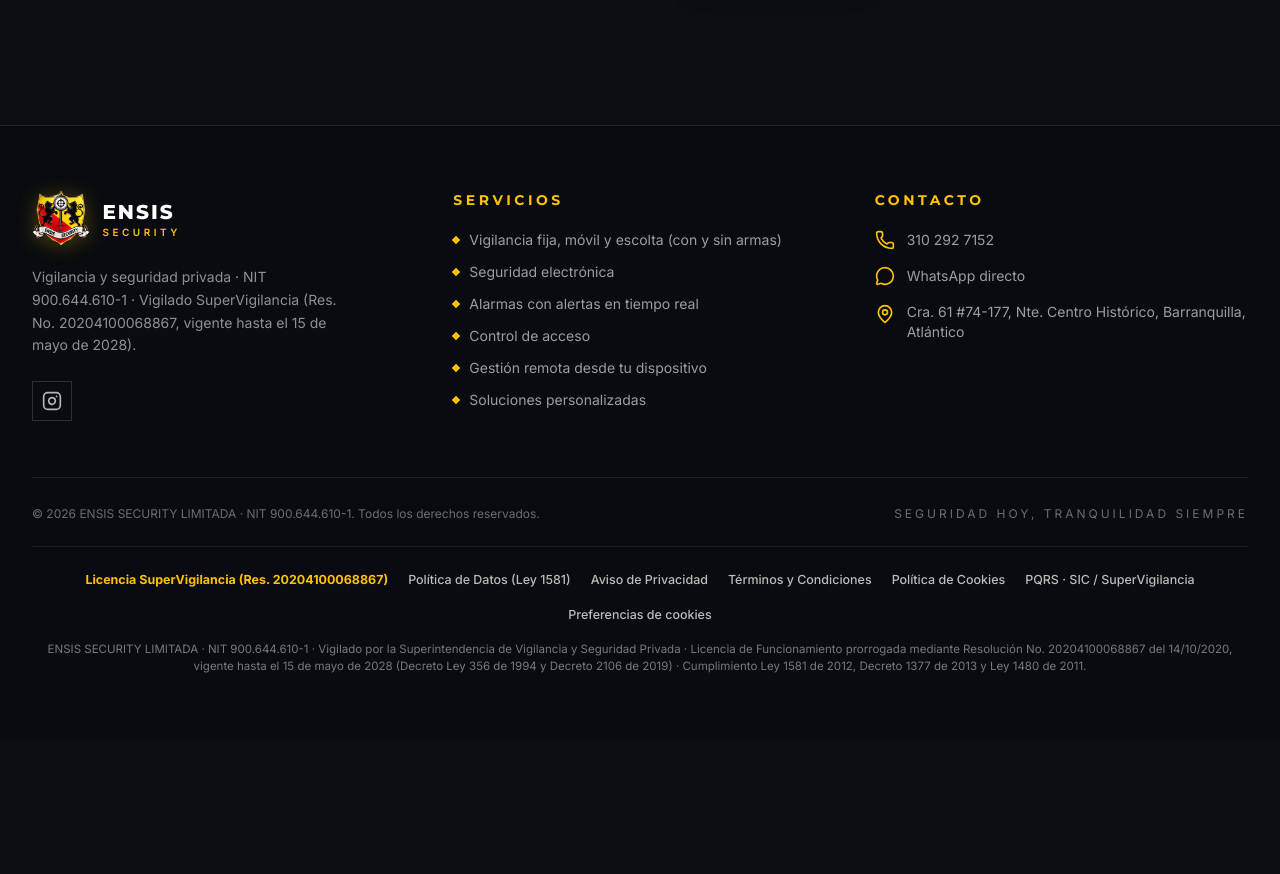
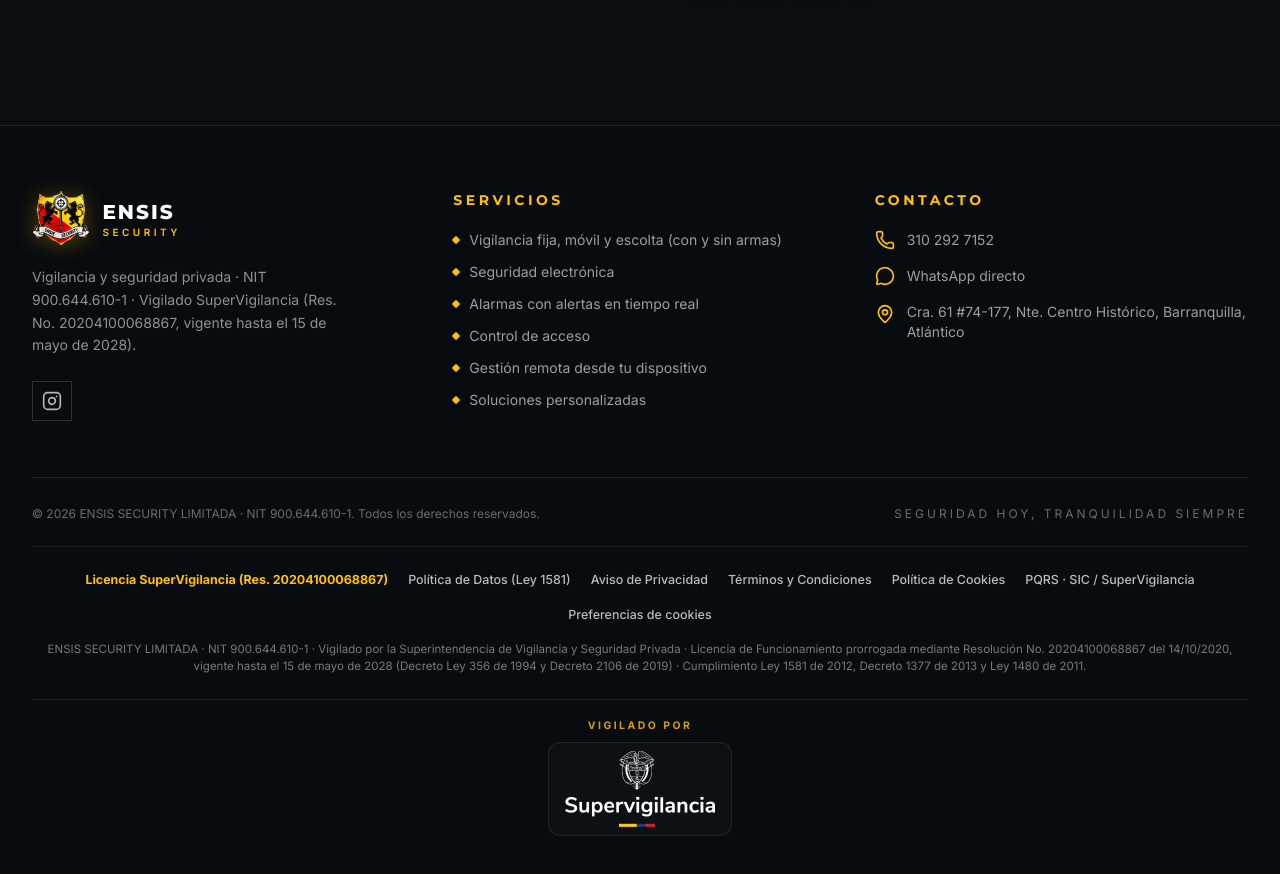
Before and after one commit to Litoplas9090/ENSIS-WEB001, a plain HTML site: page index.html in a window 1280 px wide. Shown: the part 9684-10558 px from the top of the page. Before the commit the page ends 10423 px from the top, so only its background shows below. Drawn offline with Linux system fonts and the light colour scheme.

Commit message:
Add official SuperVigilancia logo seal to page footer

```diff
--- a/assets/ensis-enhancements.css
+++ b/assets/ensis-enhancements.css
@@ -1735,3 +1735,50 @@ dialog.brochure-lightbox::backdrop {
     min-height: 44px;
   }
 }
+
+/* Official SuperVigilancia Logo Seal at the bottom of the Footer */
+.footer-sv-seal {
+  margin-top: 0.75rem;
+  padding-top: 1.15rem;
+  border-top: 1px solid rgba(255, 255, 255, 0.07);
+  width: 100%;
+  display: flex;
+  flex-direction: column;
+  align-items: center;
+  gap: 0.5rem;
+}
+
+.footer-sv-label {
+  font-size: 0.65rem;
+  font-weight: 700;
+  text-transform: uppercase;
+  letter-spacing: 0.24em;
+  color: rgba(255, 193, 7, 0.82);
+}
+
+.footer-sv-logo-link {
+  display: inline-flex;
+  align-items: center;
+  justify-content: center;
+  padding: 0.5rem 1rem;
+  border-radius: 0.75rem;
+  border: 1px solid rgba(255, 255, 255, 0.08);
+  background: rgba(255, 255, 255, 0.025);
+  transition: border-color 0.25s ease, background-color 0.25s ease, transform 0.25s ease;
+}
+
+.footer-sv-logo-link:hover,
+.footer-sv-logo-link:focus-visible {
+  border-color: rgba(255, 193, 7, 0.45);
+  background: rgba(255, 255, 255, 0.05);
+  transform: translateY(-2px);
+  outline: none;
+}
+
+.footer-sv-logo {
+  height: 76px;
+  width: auto;
+  max-width: 240px;
+  object-fit: contain;
+  display: block;
+}
--- a/assets/ensis-legal.js
+++ b/assets/ensis-legal.js
@@ -419,6 +419,12 @@
         <p class="footer-legal-disclaimer">
           ENSIS SECURITY LIMITADA · NIT 900.644.610-1 · Vigilado por la Superintendencia de Vigilancia y Seguridad Privada · Licencia de Funcionamiento prorrogada mediante Resolución No. 20204100068867 del 14/10/2020, vigente hasta el 15 de mayo de 2028 (Decreto Ley 356 de 1994 y Decreto 2106 de 2019) · Cumplimiento Ley 1581 de 2012, Decreto 1377 de 2013 y Ley 1480 de 2011.
         </p>
+        <div class="footer-sv-seal">
+          <span class="footer-sv-label">Vigilado por</span>
+          <a href="https://www.supervigilancia.gov.co" target="_blank" rel="noopener noreferrer" class="footer-sv-logo-link" aria-label="Superintendencia de Vigilancia y Seguridad Privada — Sitio oficial">
+            <img src="./images/supervigilancia-logo.webp" alt="Superintendencia de Vigilancia y Seguridad Privada — República de Colombia" class="footer-sv-logo" loading="lazy" />
+          </a>
+        </div>
       `;
 
       bar.querySelectorAll('[data-legal-open]').forEach((b) => {
--- a/index.html
+++ b/index.html
@@ -13,10 +13,10 @@
     <link href="https://fonts.googleapis.com/css2?family=Inter:wght@300;400;500;600;700&family=Montserrat:wght@600;700;800;900&display=swap" rel="stylesheet" />
     <script type="module" crossorigin src="./assets/index-BOGXxslL.js?v=20261127"></script>
     <link rel="stylesheet" crossorigin href="./assets/index-D2h8qv4C.css">
-    <link rel="stylesheet" href="./assets/ensis-enhancements.css?v=20261127">
+    <link rel="stylesheet" href="./assets/ensis-enhancements.css?v=20261127b">
     <script defer src="./assets/ensis-brochure.js"></script>
     <script defer src="./assets/ensis-news.js"></script>
-    <script defer src="./assets/ensis-legal.js?v=20261127"></script>
+    <script defer src="./assets/ensis-legal.js?v=20261127b"></script>
   </head>
   <body>
     <div id="root"></div>
```
Also changed, not shown: images/supervigilancia-logo.webp (added).
